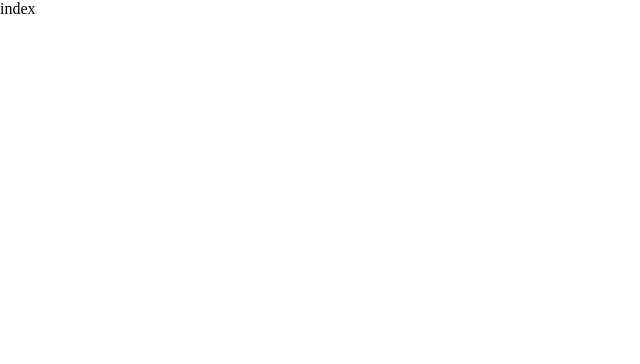
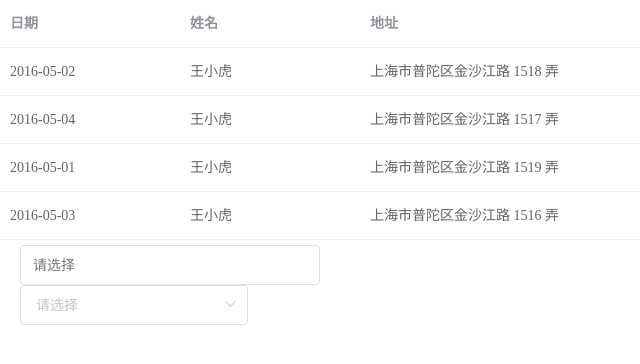
Before and after one commit to CYQH0807/MyTest, a Vue app: page / in a window 1280 px wide. Shown: the top 364 px of the page, without its empty margins (0-640 px from the left). Built offline with nearby package versions, Linux system fonts and the light colour scheme.

Commit message:
elementUI loading select 测试页面

```diff
--- a/src/view/index.vue
+++ b/src/view/index.vue
@@ -1,21 +1,106 @@
 <template>
   <div class="hello">
-index
+
+    <el-table :data="tableData" style="width: 100%">
+      <el-table-column prop="date" label="日期" width="180">
+      </el-table-column>
+      <el-table-column prop="name" label="姓名" width="180">
+      </el-table-column>
+      <el-table-column prop="address" label="地址">
+      </el-table-column>
+    </el-table>
+    {{text}}
+    <div class="formSelect">
+      <xSelect :optionData="optionData" v-model="text" ></xSelect>
+
+      <el-select v-model="value" placeholder="请选择">
+        <el-option v-for="item in options" :key="item.value" :label="item.label" :value="item.value">
+        </el-option>
+      </el-select>
+      {{value}}
+    </div>
   </div>
 </template>
 
 <script>
+import xSelect from "../components/select";
 export default {
   name: "HelloWorld",
   data() {
     return {
-      msg: "Welcome to Your Vue.js App"
+      text: "",
+      msg: "Welcome to Your Vue.js App",
+      tableData: [
+        {
+          date: "2016-05-02",
+          name: "王小虎",
+          address: "上海市普陀区金沙江路 1518 弄"
+        },
+        {
+          date: "2016-05-04",
+          name: "王小虎",
+          address: "上海市普陀区金沙江路 1517 弄"
+        },
+        {
+          date: "2016-05-01",
+          name: "王小虎",
+          address: "上海市普陀区金沙江路 1519 弄"
+        },
+        {
+          date: "2016-05-03",
+          name: "王小虎",
+          address: "上海市普陀区金沙江路 1516 弄"
+        }
+      ],
+      optionData: [
+        { text: "测试1", val: "01" },
+        { text: "测试2", val: "02" },
+        { text: "测试3", val: "03" }
+      ],
+      options: [
+        {
+          value: "选项1",
+          label: "黄金糕"
+        },
+        {
+          value: "选项2",
+          label: "双皮奶"
+        },
+        {
+          value: "选项3",
+          label: "蚵仔煎"
+        },
+        {
+          value: "选项4",
+          label: "龙须面"
+        },
+        {
+          value: "选项5",
+          label: "北京烤鸭"
+        }
+      ],
+      value: ""
     };
+  },
+  mounted() {
+    //this.$loading.creat({ container: ".hello", mini: true, text: true });
+  },
+  methods: {
+    watchText: function() {}
+  },
+  components: {
+    xSelect
   }
 };
 </script>
 
 <!-- Add "scoped" attribute to limit CSS to this component only -->
 <style scoped>
-
+.el-table {
+  background-color: #cccccc;
+}
+.formSelect {
+  width: 300px;
+  margin-left: 20px;
+}
 </style>
```
